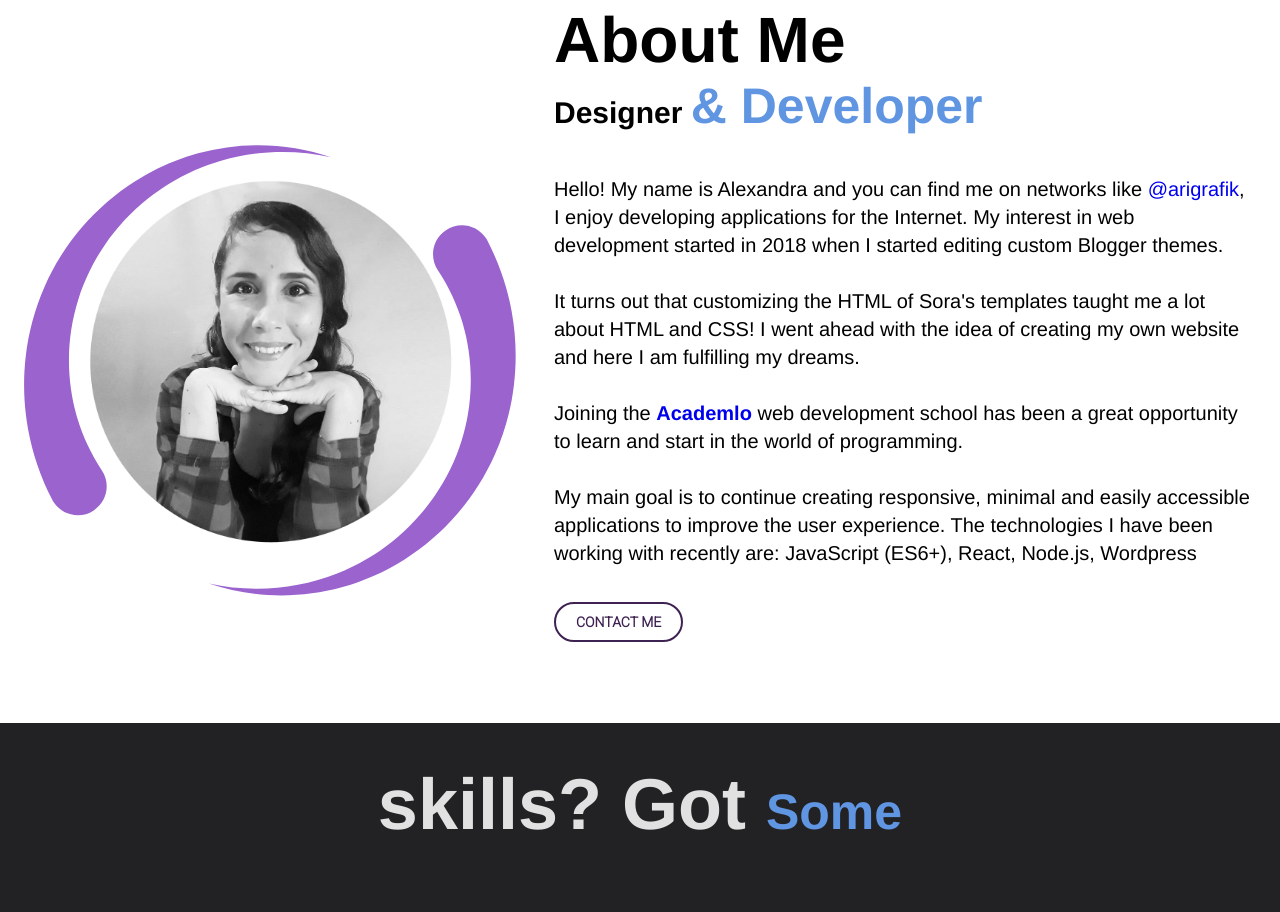
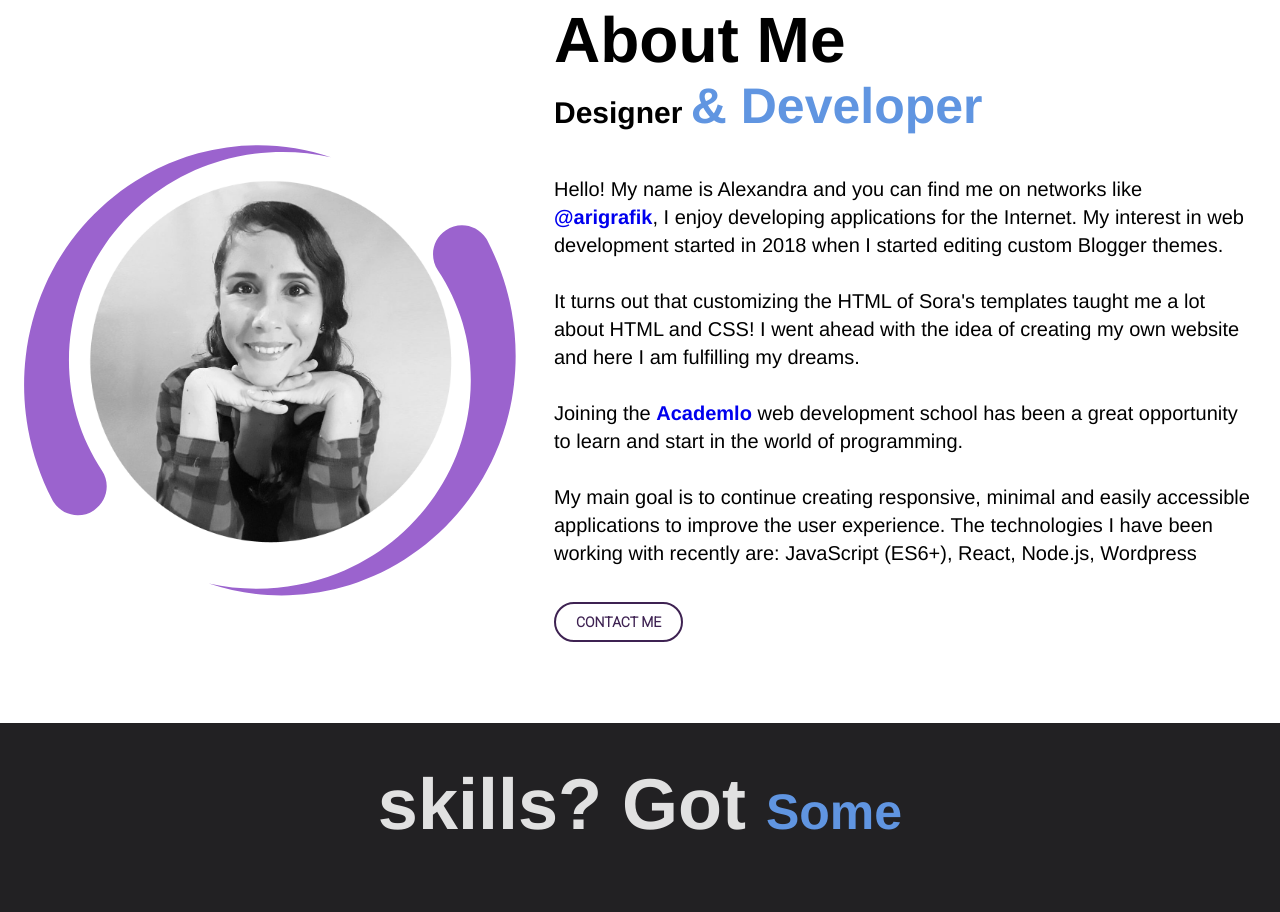
Before and after one commit to AlexandraC0DE/Mi-Portfolio, a plain HTML site: page index.html in a window 1280 px wide. Shown: the part 857-1769 px from the top of the page. Drawn offline with Linux system fonts and the light colour scheme; a web font is replaced by a local one.

Commit message:
Update style

```diff
--- a/styles/style.css
+++ b/styles/style.css
@@ -180,7 +180,7 @@ p{
   .paragraph{
     line-height: 1.4;
   }
-  .academlo{
+  .academlo, .arigrafik {
     font-weight: bold;
   }
   .container-photo{
```
